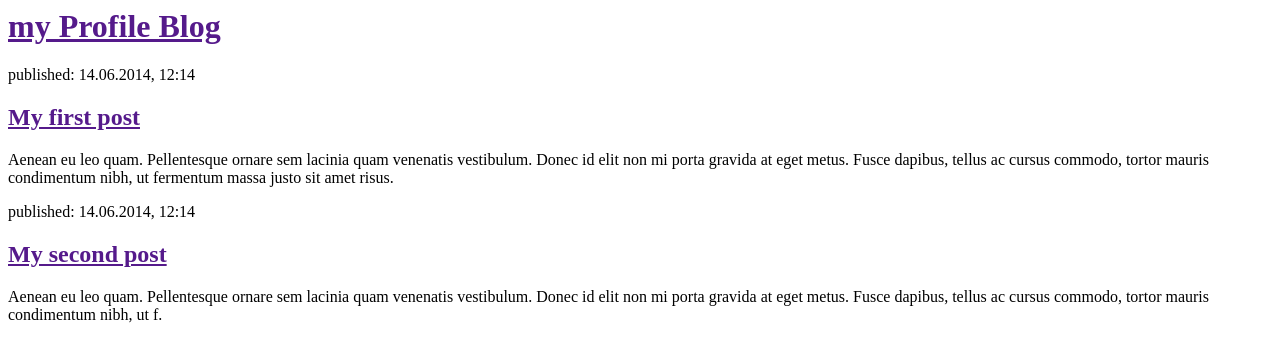
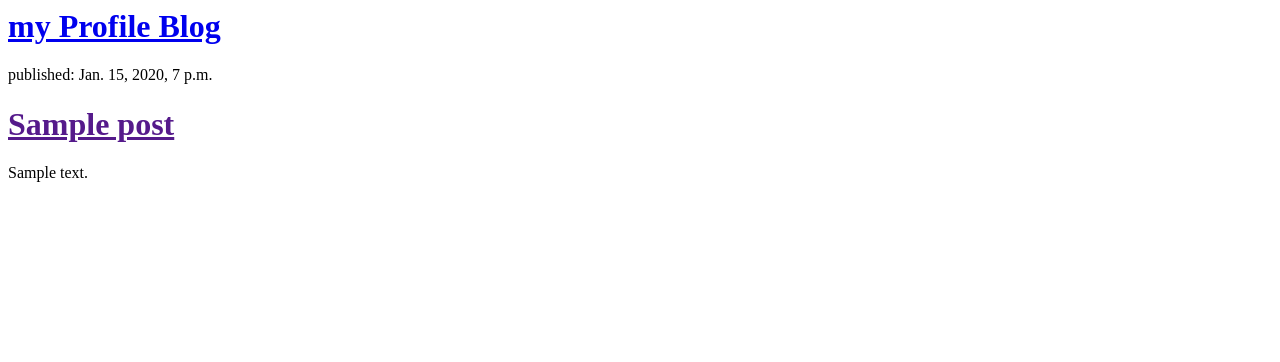
Before and after one commit to dongwoLee/my-first-blog, a Django app: template blog/templates/blog/post_list.html in a window 1280 px wide. Shown: the top 362 px of the page. Run offline with Django 3.2, Linux system fonts and the light colour scheme; the template is opened without the code that fills it: values that come from a table or form of the project are taken from there, others are empty; tables that the repository leaves empty hold one stand-in row (values such as "Sample post").

Commit message:
Modified templates to display posts from database.

```diff
--- a/blog/templates/blog/post_list.html
+++ b/blog/templates/blog/post_list.html
@@ -4,19 +4,14 @@
         </head>
         <body>
             <div>
-                <h1><a href="">my Profile Blog</a></h1>
+                <h1><a href="/">my Profile Blog</a></h1>
             </div>
-
-            <div>
-                <p>published: 14.06.2014, 12:14</p>
-                <h2><a href="">My first post</a></h2>
-                <p>Aenean eu leo quam. Pellentesque ornare sem lacinia quam venenatis vestibulum. Donec id elit non mi porta gravida at eget metus. Fusce dapibus, tellus ac cursus commodo, tortor mauris condimentum nibh, ut fermentum massa justo sit amet risus.</p>
-            </div>
-
-            <div>
-                <p>published: 14.06.2014, 12:14</p>
-                <h2><a href="">My second post</a></h2>
-                <p>Aenean eu leo quam. Pellentesque ornare sem lacinia quam venenatis vestibulum. Donec id elit non mi porta gravida at eget metus. Fusce dapibus, tellus ac cursus commodo, tortor mauris condimentum nibh, ut f.</p>
-            </div>
+	    {% for post in posts %}
+   		 <div>
+        		<p>published: {{ post.published_date }}</p>
+        		<h1><a href="">{{ post.title }}</a></h1>
+        		<p>{{ post.text|linebreaks }}</p>
+    		</div>
+	    {% endfor %}
         </body>
 </html>
```
Also changed, not shown: blog/views.py (+4 -3 lines).
